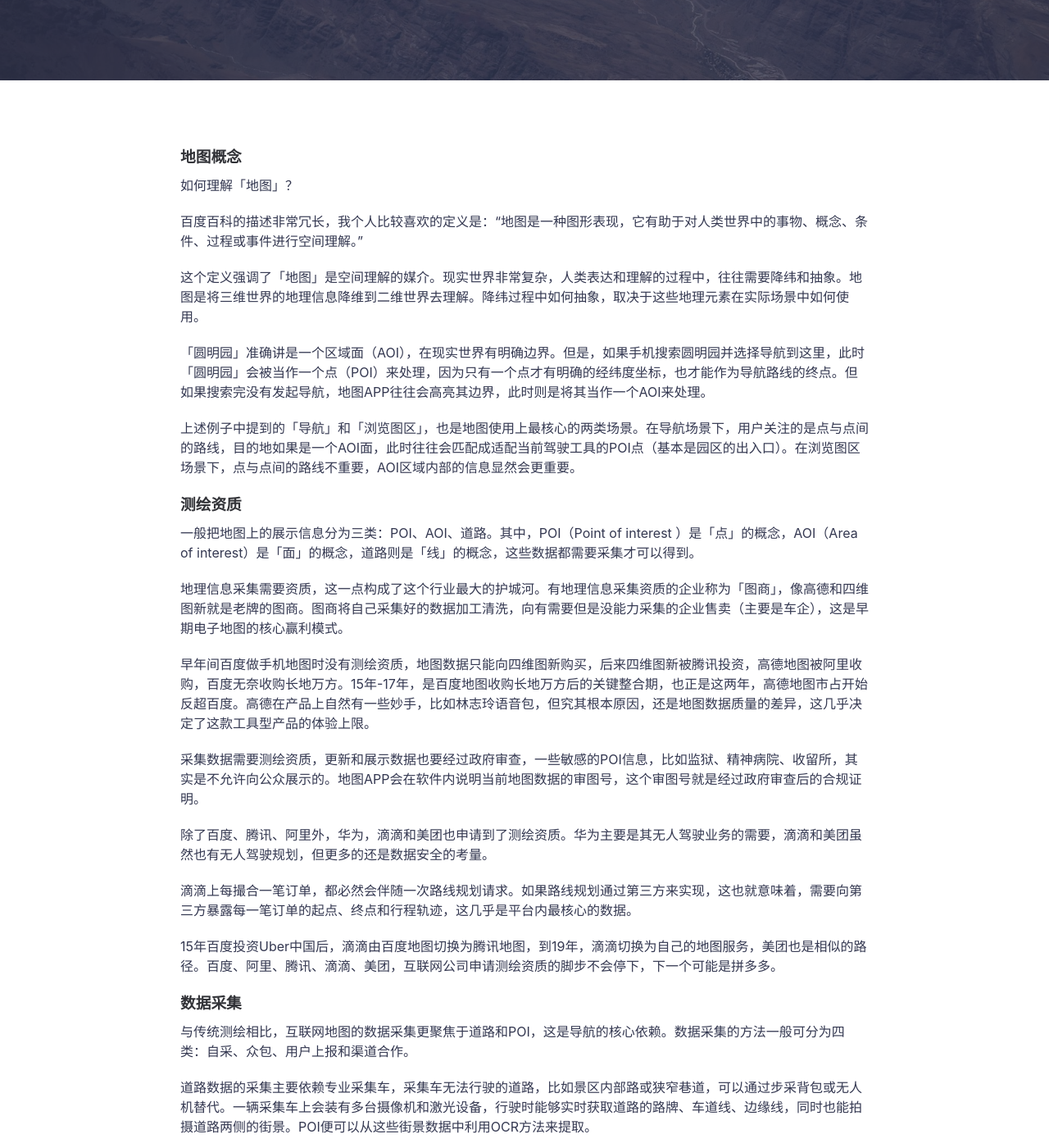
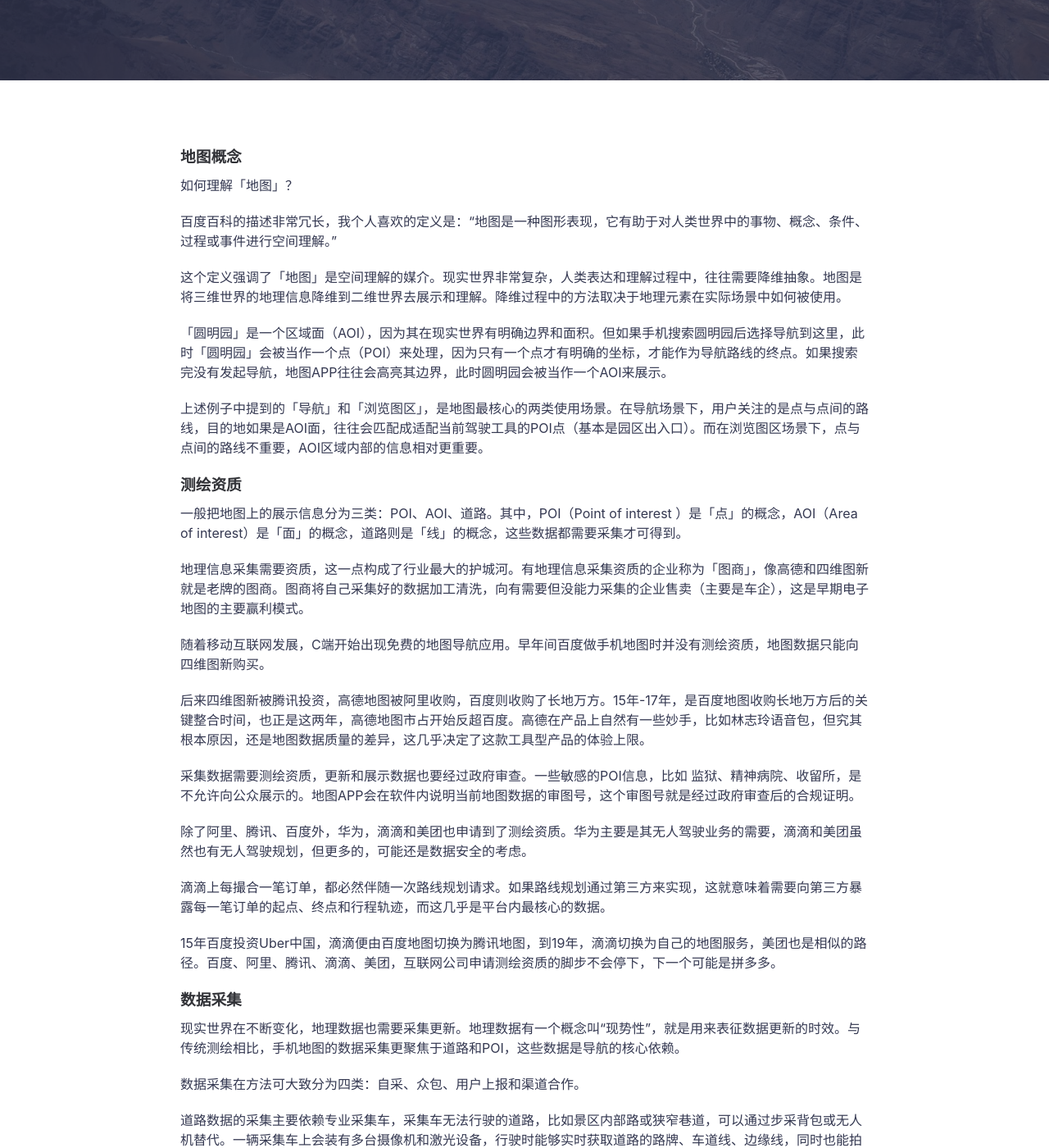
Before and after one commit to icarus507/icarus507.github.io, a Jekyll site: the page built from _posts/2018-09-07-谈谈地图（上）.md, in a window 1280 px wide and 1400 px high, scrolled down 478 px. Shown: the whole window at 82% size. Built offline with Jekyll 4.4.1, drawn with Linux system fonts in a browser that asks for light colours.

Commit message:
Update 2018-09-07-谈谈地图（上）.md

```diff
--- a/_posts/2018-09-07-谈谈地图（上）.md
+++ b/_posts/2018-09-07-谈谈地图（上）.md
@@ -6,40 +6,42 @@
 ---
 ### 地图概念
 
-
 如何理解「地图」？
 
-百度百科的描述非常冗长，我个人比较喜欢的定义是：“地图是一种图形表现，它有助于对人类世界中的事物、概念、条件、过程或事件进行空间理解。”
+百度百科的描述非常冗长，我个人喜欢的定义是：“地图是一种图形表现，它有助于对人类世界中的事物、概念、条件、过程或事件进行空间理解。”
 
-这个定义强调了「地图」是空间理解的媒介。现实世界非常复杂，人类表达和理解的过程中，往往需要降纬和抽象。地图是将三维世界的地理信息降维到二维世界去理解。降纬过程中如何抽象，取决于这些地理元素在实际场景中如何使用。
+这个定义强调了「地图」是空间理解的媒介。现实世界非常复杂，人类表达和理解过程中，往往需要降维抽象。地图是将三维世界的地理信息降维到二维世界去展示和理解。降维过程中的方法取决于地理元素在实际场景中如何被使用。
 
-「圆明园」准确讲是一个区域面（AOI），在现实世界有明确边界。但是，如果手机搜索圆明园并选择导航到这里，此时「圆明园」会被当作一个点（POI）来处理，因为只有一个点才有明确的经纬度坐标，也才能作为导航路线的终点。但如果搜索完没有发起导航，地图APP往往会高亮其边界，此时则是将其当作一个AOI来处理。
+「圆明园」是一个区域面（AOI），因为其在现实世界有明确边界和面积。但如果手机搜索圆明园后选择导航到这里，此时「圆明园」会被当作一个点（POI）来处理，因为只有一个点才有明确的坐标，才能作为导航路线的终点。如果搜索完没有发起导航，地图APP往往会高亮其边界，此时圆明园会被当作一个AOI来展示。
 
-上述例子中提到的「导航」和「浏览图区」，也是地图使用上最核心的两类场景。在导航场景下，用户关注的是点与点间的路线，目的地如果是一个AOI面，此时往往会匹配成适配当前驾驶工具的POI点（基本是园区的出入口）。在浏览图区场景下，点与点间的路线不重要，AOI区域内部的信息显然会更重要。
+上述例子中提到的「导航」和「浏览图区」，是地图最核心的两类使用场景。在导航场景下，用户关注的是点与点间的路线，目的地如果是AOI面，往往会匹配成适配当前驾驶工具的POI点（基本是园区出入口）。而在浏览图区场景下，点与点间的路线不重要，AOI区域内部的信息相对更重要。
 
 
 ### 测绘资质
 
 
-一般把地图上的展示信息分为三类：POI、AOI、道路。其中，POI（Point of interest ）是「点」的概念，AOI（Area of interest）是「面」的概念，道路则是「线」的概念，这些数据都需要采集才可以得到。
+一般把地图上的展示信息分为三类：POI、AOI、道路。其中，POI（Point of interest ）是「点」的概念，AOI（Area of interest）是「面」的概念，道路则是「线」的概念，这些数据都需要采集才可得到。
 
-地理信息采集需要资质，这一点构成了这个行业最大的护城河。有地理信息采集资质的企业称为「图商」，像高德和四维图新就是老牌的图商。图商将自己采集好的数据加工清洗，向有需要但是没能力采集的企业售卖（主要是车企），这是早期电子地图的核心赢利模式。
+地理信息采集需要资质，这一点构成了行业最大的护城河。有地理信息采集资质的企业称为「图商」，像高德和四维图新就是老牌的图商。图商将自己采集好的数据加工清洗，向有需要但没能力采集的企业售卖（主要是车企），这是早期电子地图的主要赢利模式。
 
-早年间百度做手机地图时没有测绘资质，地图数据只能向四维图新购买，后来四维图新被腾讯投资，高德地图被阿里收购，百度无奈收购长地万方。15年-17年，是百度地图收购长地万方后的关键整合期，也正是这两年，高德地图市占开始反超百度。高德在产品上自然有一些妙手，比如林志玲语音包，但究其根本原因，还是地图数据质量的差异，这几乎决定了这款工具型产品的体验上限。
+随着移动互联网发展，C端开始出现免费的地图导航应用。早年间百度做手机地图时并没有测绘资质，地图数据只能向四维图新购买。
 
-采集数据需要测绘资质，更新和展示数据也要经过政府审查，一些敏感的POI信息，比如监狱、精神病院、收留所，其实是不允许向公众展示的。地图APP会在软件内说明当前地图数据的审图号，这个审图号就是经过政府审查后的合规证明。
+后来四维图新被腾讯投资，高德地图被阿里收购，百度则收购了长地万方。15年-17年，是百度地图收购长地万方后的关键整合时间，也正是这两年，高德地图市占开始反超百度。高德在产品上自然有一些妙手，比如林志玲语音包，但究其根本原因，还是地图数据质量的差异，这几乎决定了这款工具型产品的体验上限。
 
-除了百度、腾讯、阿里外，华为，滴滴和美团也申请到了测绘资质。华为主要是其无人驾驶业务的需要，滴滴和美团虽然也有无人驾驶规划，但更多的还是数据安全的考量。
+采集数据需要测绘资质，更新和展示数据也要经过政府审查。一些敏感的POI信息，比如 监狱、精神病院、收留所，是不允许向公众展示的。地图APP会在软件内说明当前地图数据的审图号，这个审图号就是经过政府审查后的合规证明。
 
-滴滴上每撮合一笔订单，都必然会伴随一次路线规划请求。如果路线规划通过第三方来实现，这也就意味着，需要向第三方暴露每一笔订单的起点、终点和行程轨迹，这几乎是平台内最核心的数据。
+除了阿里、腾讯、百度外，华为，滴滴和美团也申请到了测绘资质。华为主要是其无人驾驶业务的需要，滴滴和美团虽然也有无人驾驶规划，但更多的，可能还是数据安全的考虑。
 
-15年百度投资Uber中国后，滴滴由百度地图切换为腾讯地图，到19年，滴滴切换为自己的地图服务，美团也是相似的路径。百度、阿里、腾讯、滴滴、美团，互联网公司申请测绘资质的脚步不会停下，下一个可能是拼多多。
+滴滴上每撮合一笔订单，都必然伴随一次路线规划请求。如果路线规划通过第三方来实现，这就意味着需要向第三方暴露每一笔订单的起点、终点和行程轨迹，而这几乎是平台内最核心的数据。
+
+15年百度投资Uber中国，滴滴便由百度地图切换为腾讯地图，到19年，滴滴切换为自己的地图服务，美团也是相似的路径。百度、阿里、腾讯、滴滴、美团，互联网公司申请测绘资质的脚步不会停下，下一个可能是拼多多。
 
 
 ### 数据采集
 
+现实世界在不断变化，地理数据也需要采集更新。地理数据有一个概念叫“现势性”，就是用来表征数据更新的时效。与传统测绘相比，手机地图的数据采集更聚焦于道路和POI，这些数据是导航的核心依赖。
 
-与传统测绘相比，互联网地图的数据采集更聚焦于道路和POI，这是导航的核心依赖。数据采集的方法一般可分为四类：自采、众包、用户上报和渠道合作。
+数据采集在方法可大致分为四类：自采、众包、用户上报和渠道合作。
 
 道路数据的采集主要依赖专业采集车，采集车无法行驶的道路，比如景区内部路或狭窄巷道，可以通过步采背包或无人机替代。一辆采集车上会装有多台摄像机和激光设备，行驶时能够实时获取道路的路牌、车道线、边缘线，同时也能拍摄道路两侧的街景。POI便可以从这些街景数据中利用OCR方法来提取。
 
```
